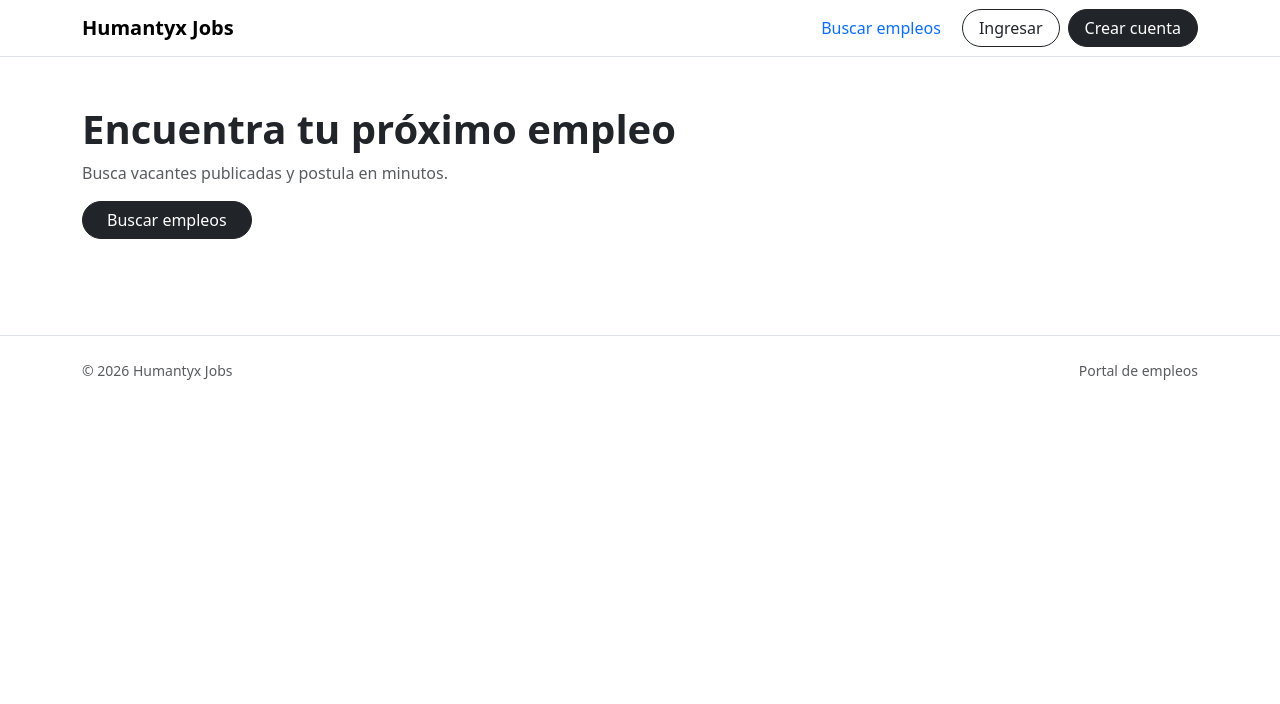
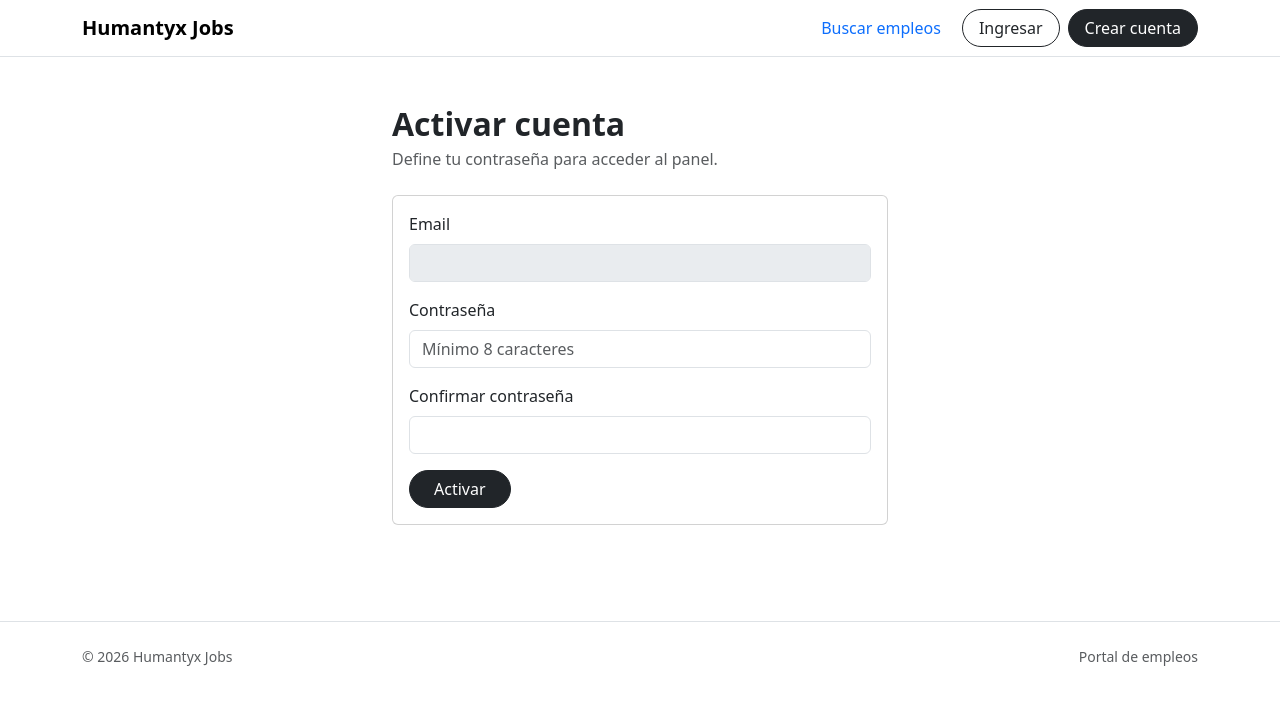
Before and after one commit to SuperInkaWeb/HUMANTYX-JOBS---FRONTEND, a React (Vite) app: page /set-password in a window 1280 px wide. Before the commit this address led to /. Shown: the top 704 px of the page. Built offline with nearby package versions, Linux system fonts and the light colour scheme; no server answers.

Commit message:
funcionalidad de creacion de personal con super roles de admin y rrhh

```diff
--- a/src/App.jsx
+++ b/src/App.jsx
@@ -19,6 +19,10 @@ import AdminJobsList from "./pages/admin/AdminJobsList";
 import AdminJobForm from "./pages/admin/AdminJobForm";
 import AdminJobApplications from "./pages/admin/AdminJobApplications";
 import AdminCandidatesList from "./pages/admin/AdminCandidatesList";
+
+
+import AdminInviteUser from "./pages/admin/AdminInviteUser";
+import SetPassword from "./pages/auth/SetPassword";
 
 
 export default function App() {
@@ -99,6 +103,19 @@ export default function App() {
           />
 
 
+          <Route path="/set-password" element={<SetPassword />} />
+
+          <Route
+            path="/rrhh/invitar"
+            element={
+              <RoleProtectedRoute allow={["ADMIN"]}>
+                <AdminInviteUser />
+              </RoleProtectedRoute>
+            }
+          />
+
+
+
           <Route path="*" element={<Navigate to="/" replace />} />
         </Routes>
 
--- a/src/components/Navbar.jsx
+++ b/src/components/Navbar.jsx
@@ -5,14 +5,16 @@ export default function Navbar() {
   const { user, logout } = useAuth();
   const nav = useNavigate();
 
-  // ✅ Normalizamos el rol para evitar "candidate", "CANDIDATE ", etc.
   const role = (user?.role || "").trim().toUpperCase();
-  console.log("NAV user:", user);
 
   function handleLogout() {
     logout();
     nav("/");
   }
+
+  const isAdmin = role === "ADMIN";
+  const isRRHH = role === "RRHH";
+  const isCandidate = role === "CANDIDATE";
 
   return (
     <nav className="navbar navbar-expand-lg border-bottom bg-white">
@@ -22,8 +24,8 @@ export default function Navbar() {
           Humantyx Jobs
         </Link>
 
-        <div className="d-flex align-items-center gap-2">
-          {/* Public */}
+        <div className="d-flex align-items-center gap-2 flex-wrap">
+          {/* Público */}
           <Link to="/empleos" className="btn btn-link text-decoration-none">
             Buscar empleos
           </Link>
@@ -41,7 +43,7 @@ export default function Navbar() {
           )}
 
           {/* CANDIDATE */}
-          {user && role === "CANDIDATE" && (
+          {user && isCandidate && (
             <>
               <Link to="/mi-perfil" className="btn btn-outline-dark rounded-pill px-3">
                 Mi perfil
@@ -57,8 +59,8 @@ export default function Navbar() {
             </>
           )}
 
-          {/* ADMIN / RRHH */}
-          {user && (role === "ADMIN" || role === "RRHH") && (
+          {/* RRHH */}
+          {user && isRRHH && (
             <>
               <Link
                 to="/rrhh/vacantes"
@@ -67,10 +69,12 @@ export default function Navbar() {
                 Panel RRHH
               </Link>
 
-              <Link to="/rrhh/candidatos" className="btn btn-outline-dark rounded-pill px-4">
+              <Link
+                to="/rrhh/candidatos"
+                className="btn btn-outline-dark rounded-pill px-3"
+              >
                 Candidatos
               </Link>
-
 
               <button onClick={handleLogout} className="btn btn-dark rounded-pill px-3">
                 Salir
@@ -78,8 +82,39 @@ export default function Navbar() {
             </>
           )}
 
-          {/* ✅ Fallback (si rol raro o no llega) */}
-          {user && role !== "CANDIDATE" && role !== "ADMIN" && role !== "RRHH" && (
+          {/* ADMIN */}
+          {user && isAdmin && (
+            <>
+              <Link
+                to="/rrhh/vacantes"
+                className="btn btn-outline-primary rounded-pill px-3"
+              >
+                Panel RRHH
+              </Link>
+
+              <Link
+                to="/rrhh/candidatos"
+                className="btn btn-outline-dark rounded-pill px-3"
+              >
+                Candidatos
+              </Link>
+
+              {/* 🔥 NUEVO LINK SOLO ADMIN */}
+              <Link
+                to="/rrhh/invitar"
+                className="btn btn-outline-success rounded-pill px-3"
+              >
+                Invitar usuario
+              </Link>
+
+              <button onClick={handleLogout} className="btn btn-dark rounded-pill px-3">
+                Salir
+              </button>
+            </>
+          )}
+
+          {/* Fallback */}
+          {user && !isCandidate && !isRRHH && !isAdmin && (
             <>
               <span className="text-muted small">
                 {user?.email || "Usuario"} ({role || "SIN ROL"})
--- /dev/null
+++ b/src/pages/admin/AdminInviteUser.jsx
@@ -0,0 +1,103 @@
+import { useState } from "react";
+import { apiFetch } from "../../services/api";
+
+export default function AdminInviteUser() {
+  const [email, setEmail] = useState("");
+  const [role, setRole] = useState("RRHH");
+
+  const [loading, setLoading] = useState(false);
+  const [error, setError] = useState("");
+  const [msg, setMsg] = useState("");
+  const [inviteUrl, setInviteUrl] = useState("");
+
+  async function onSubmit(e) {
+    e.preventDefault();
+    setError("");
+    setMsg("");
+    setInviteUrl("");
+
+    if (!email.trim()) return setError("Email requerido.");
+
+    try {
+      setLoading(true);
+
+      const data = await apiFetch("/admin/users/invite", {
+        method: "POST",
+        body: JSON.stringify({ email, role }),
+      });
+
+      setMsg("✅ Invitación creada.");
+      setInviteUrl(data.invite_url || "");
+    } catch (e2) {
+      setError(e2.message);
+    } finally {
+      setLoading(false);
+    }
+  }
+
+  async function copyLink() {
+    if (!inviteUrl) return;
+    await navigator.clipboard.writeText(inviteUrl);
+    setMsg("✅ Link copiado al portapapeles.");
+  }
+
+  return (
+    <div className="container py-4" style={{ maxWidth: 720 }}>
+      <div className="mb-3">
+        <h2 className="fw-bold mb-1">Invitar usuario</h2>
+
+      </div>
+
+      {error && <div className="alert alert-danger">{error}</div>}
+      {msg && <div className="alert alert-success">{msg}</div>}
+
+      <form onSubmit={onSubmit} className="card">
+        <div className="card-body">
+          <div className="row g-3">
+            <div className="col-md-8">
+              <label className="form-label">Email</label>
+              <input
+                className="form-control"
+                value={email}
+                onChange={(e) => setEmail(e.target.value)}
+                placeholder="rrhh@empresa.com"
+                disabled={loading}
+              />
+            </div>
+
+            <div className="col-md-4">
+              <label className="form-label">Rol</label>
+              <select
+                className="form-select"
+                value={role}
+                onChange={(e) => setRole(e.target.value)}
+                disabled={loading}
+              >
+                <option value="RRHH">RRHH</option>
+                <option value="ADMIN">ADMIN</option>
+              </select>
+            </div>
+          </div>
+
+          <div className="mt-4 d-flex gap-2">
+            <button className="btn btn-dark rounded-pill px-4" disabled={loading}>
+              {loading ? "Creando..." : "Crear invitación"}
+            </button>
+          </div>
+
+          {inviteUrl && (
+            <div className="mt-4 p-3 border rounded-3 bg-light">
+              <div className="fw-semibold mb-2">Link de activación</div>
+              <div className="small text-muted mb-2" style={{ wordBreak: "break-all" }}>
+                {inviteUrl}
+              </div>
+              <button type="button" className="btn btn-outline-primary btn-sm rounded-pill px-3" onClick={copyLink}>
+                Copiar link
+              </button>
+            </div>
+          )}
+        </div>
+      </form>
+    </div>
+  );
+}
--- a/src/pages/admin/AdminJobForm.jsx
+++ b/src/pages/admin/AdminJobForm.jsx
@@ -29,7 +29,7 @@ export default function AdminJobForm() {
     status: "DRAFT",
   });
 
-  // ✅ guardamos el status original para detectar cambios
+  // guardar el status original para detectar cambios
   const originalStatusRef = useRef("DRAFT");
 
   const [loading, setLoading] = useState(editing);
@@ -59,7 +59,7 @@ export default function AdminJobForm() {
         };
 
         setForm(next);
-        originalStatusRef.current = next.status; // ✅ status original
+        originalStatusRef.current = next.status; //  status original
       } catch (e) {
         setError(e.message);
       } finally {
@@ -83,7 +83,7 @@ export default function AdminJobForm() {
       setSaving(true);
 
       if (editing) {
-        // ✅ 1) Actualiza datos generales (sin depender de status)
+        // 1) Actualiza datos generales (sin depender de status)
         const { status, ...rest } = form;
 
         await apiFetch(`/admin/jobs/${id}`, {
@@ -91,7 +91,7 @@ export default function AdminJobForm() {
           body: JSON.stringify(rest),
         });
 
-        // ✅ 2) Si el status cambió, usa el endpoint PATCH /status
+        // 2) Si el status cambió, usa el endpoint PATCH /status
         const prevStatus = originalStatusRef.current;
         if (status !== prevStatus) {
           await apiFetch(`/admin/jobs/${id}/status`, {
@@ -101,14 +101,14 @@ export default function AdminJobForm() {
           originalStatusRef.current = status;
         }
 
-        setMsg("✅ Vacante actualizada.");
+        setMsg("Vacante actualizada.");
       } else {
         // crear (aquí sí mandamos status)
         await apiFetch("/admin/jobs", {
           method: "POST",
           body: JSON.stringify(form),
         });
-        setMsg("✅ Vacante creada.");
+        setMsg("Vacante creada.");
       }
 
       setTimeout(() => nav("/rrhh/vacantes"), 400);
--- /dev/null
+++ b/src/pages/auth/SetPassword.jsx
@@ -0,0 +1,97 @@
+import { useMemo, useState } from "react";
+import { useLocation, useNavigate } from "react-router-dom";
+import { apiFetch } from "../../services/api";
+
+function useQuery() {
+  const { search } = useLocation();
+  return useMemo(() => new URLSearchParams(search), [search]);
+}
+
+export default function SetPassword() {
+  const q = useQuery();
+  const nav = useNavigate();
+
+  const token = q.get("token") || "";
+  const email = q.get("email") || "";
+
+  const [password, setPassword] = useState("");
+  const [confirm, setConfirm] = useState("");
+
+  const [loading, setLoading] = useState(false);
+  const [error, setError] = useState("");
+  const [msg, setMsg] = useState("");
+
+  async function onSubmit(e) {
+    e.preventDefault();
+    setError("");
+    setMsg("");
+
+    if (!token || !email) return setError("Link inválido. Falta token o email.");
+    if (password.length < 8) return setError("La contraseña debe tener mínimo 8 caracteres.");
+    if (password !== confirm) return setError("Las contraseñas no coinciden.");
+
+    try {
+      setLoading(true);
+
+      await apiFetch("/auth/set-password", {
+        method: "POST",
+        body: JSON.stringify({ token, email, password }),
+      });
+
+      setMsg("✅ Cuenta activada. Ya puedes iniciar sesión.");
+      setTimeout(() => nav("/login"), 900);
+    } catch (e2) {
+      setError(e2.message);
+    } finally {
+      setLoading(false);
+    }
+  }
+
+  return (
+    <div className="container py-5" style={{ maxWidth: 520 }}>
+      <div className="mb-4">
+        <h2 className="fw-bold mb-1">Activar cuenta</h2>
+        <div className="text-muted">Define tu contraseña para acceder al panel.</div>
+      </div>
+
+      {error && <div className="alert alert-danger">{error}</div>}
+      {msg && <div className="alert alert-success">{msg}</div>}
+
+      <form onSubmit={onSubmit} className="card">
+        <div className="card-body">
+          <div className="mb-3">
+            <label className="form-label">Email</label>
+            <input className="form-control" value={email} disabled />
+          </div>
+
+          <div className="mb-3">
+            <label className="form-label">Contraseña</label>
+            <input
+              className="form-control"
+              type="password"
+              value={password}
+              onChange={(e) => setPassword(e.target.value)}
+              placeholder="Mínimo 8 caracteres"
+              disabled={loading}
+            />
+          </div>
+
+          <div className="mb-3">
+            <label className="form-label">Confirmar contraseña</label>
+            <input
+              className="form-control"
+              type="password"
+              value={confirm}
+              onChange={(e) => setConfirm(e.target.value)}
+              disabled={loading}
+            />
+          </div>
+
+          <button className="btn btn-dark rounded-pill px-4" disabled={loading}>
+            {loading ? "Activando..." : "Activar"}
+          </button>
+        </div>
+      </form>
+    </div>
+  );
+}
```
